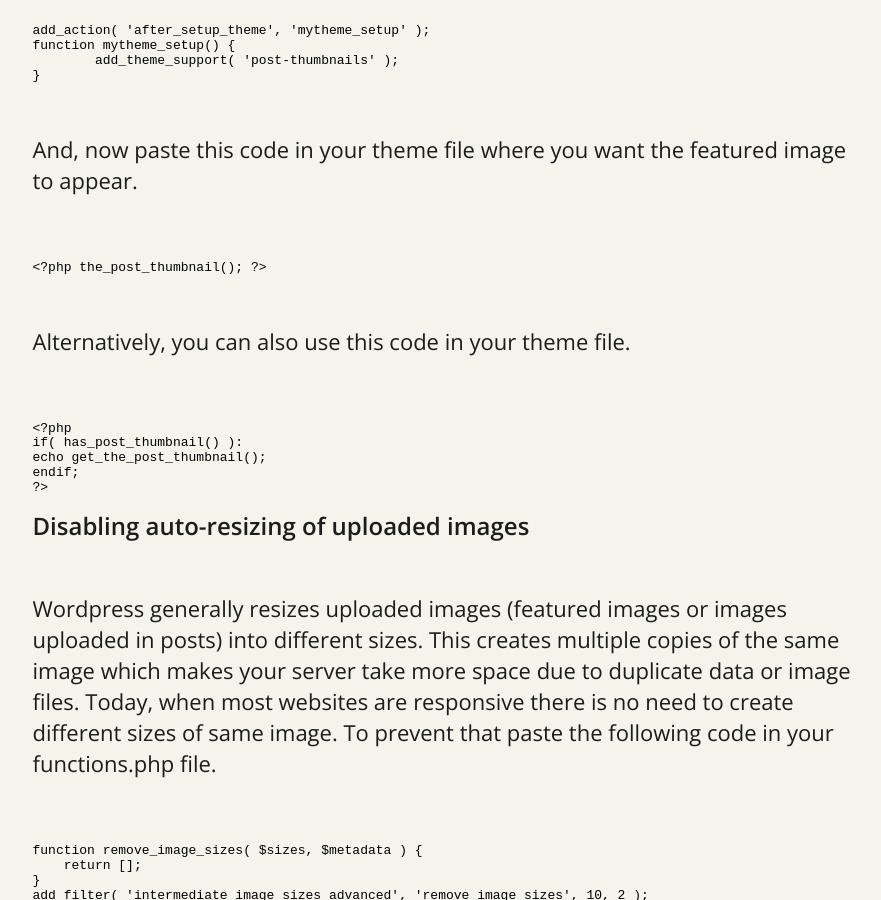
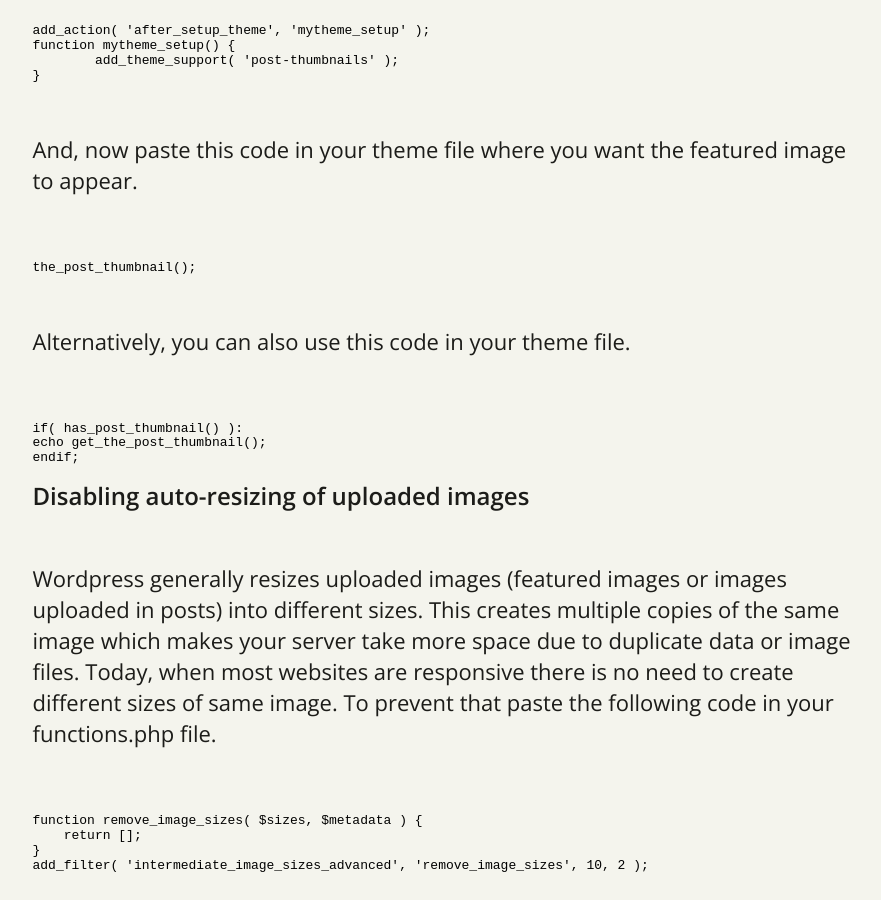
Before and after one commit to sndn/sndn.github.io, a Jekyll site: the page built from _posts/2022-11-21-wordpress-add-featured-images-support.md, in a window 1280 px wide and 900 px high, scrolled down 461 px. Shown: the whole window, without its empty margins (195-1076 px from the left). Built offline with Jekyll 4.4.1, drawn with Linux system fonts in a browser that asks for light colours.

Commit message:
Update 2022-11-21-wordpress-add-featured-images-support.md

```diff
--- a/_posts/2022-11-21-wordpress-add-featured-images-support.md
+++ b/_posts/2022-11-21-wordpress-add-featured-images-support.md
@@ -17,17 +17,15 @@ function mytheme_setup() {
 <p>And, now paste this code in your theme file where you want the featured image to appear.</p>
 
 <xmp>
-<?php the_post_thumbnail(); ?>
+the_post_thumbnail();
 </xmp>
 
 <p>Alternatively, you can also use this code in your theme file.</p>
 
 <xmp>
-<?php
 if( has_post_thumbnail() ):
 echo get_the_post_thumbnail();
 endif;
-?>
 </xmp>
 
 <h2>Disabling auto-resizing of uploaded images</h2>
```
